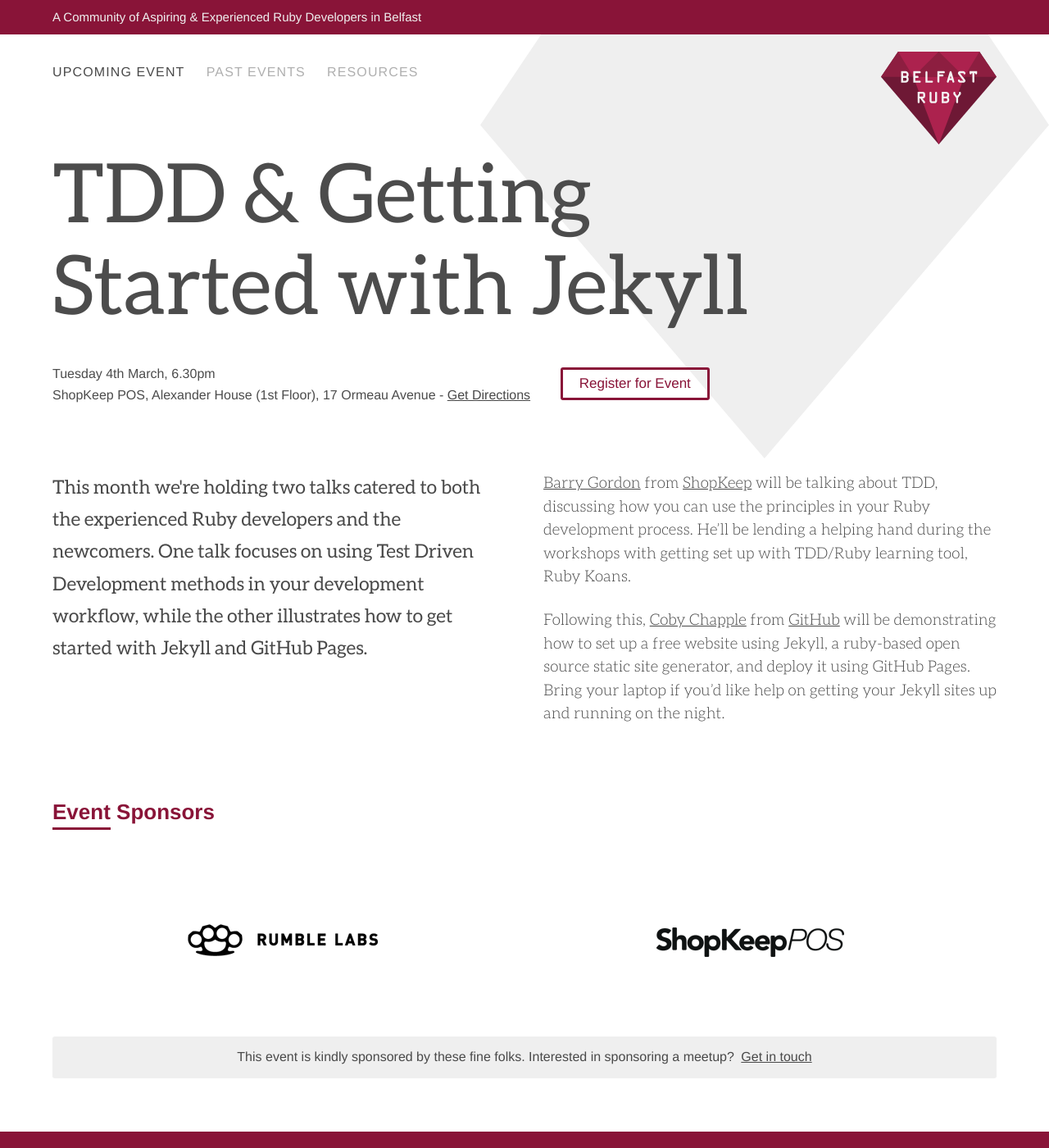
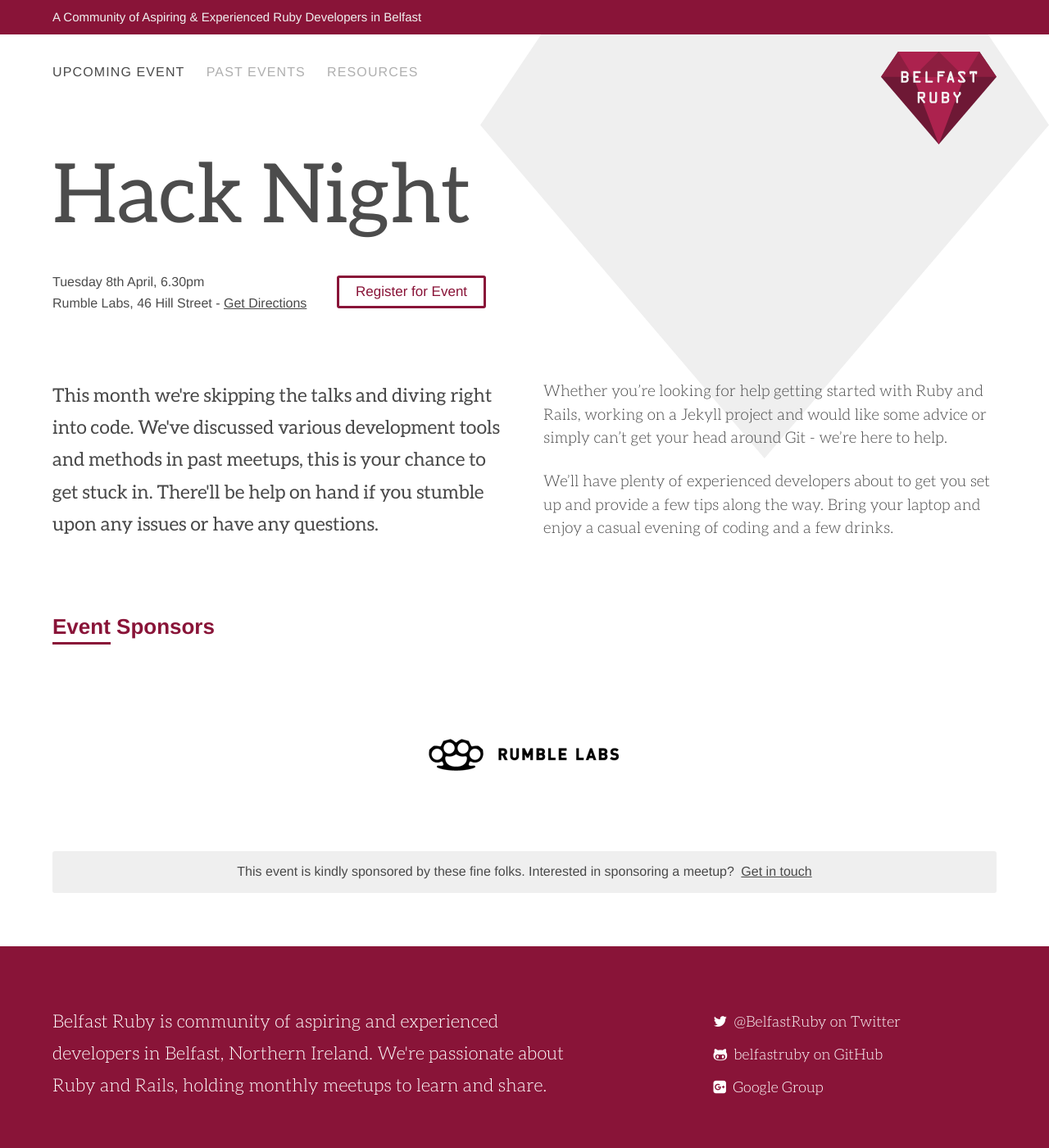
Before and after one commit to belfastruby/belfastruby.github.io, a Jekyll site: the page built from index.html, in a window 1280 px wide and 1400 px high. Shown: the whole window at 82% size. Built offline with Jekyll 4.4.1, drawn with Linux system fonts in a browser that asks for light colours; nearby versions of some CDN libraries; Markdown is read by kramdown in place of the engine named in the settings.

Commit message:
updating site with BR-13 event details

```diff
--- a/_posts/2014-02-26-tdd-and-jekyll.markdown
+++ b/_posts/2014-02-26-tdd-and-jekyll.markdown
@@ -1,7 +1,7 @@
 ---
 layout: post
 
-past: false
+past: true
 number: "BR-12"
 title: "TDD &amp; Getting Started with Jekyll"
 when: Tuesday 4th March, 6.30pm
--- /dev/null
+++ b/_posts/2014-04-08-hack-night.markdown
@@ -0,0 +1,22 @@
+---
+layout: post
+
+past: false
+number: "BR-13"
+title: "Hack Night"
+when: Tuesday 8th April, 6.30pm
+location: Rumble Labs, 46 Hill Street
+
+directions: https://maps.google.com/maps?f=d&source=s_d&saddr=&hl=en&ie=UTF8&layer=c&daddr=The+Rumble+Laboratory+%4054.60231963589608,-5.927209854125977
+
+register_link: "http://digitalcircle.org/events/662"
+
+sponsors: [{name: "Rumble Labs", image: "/assets/images/rumblelabs-logo.png", link: "http://rumblelabs.com"},]
+
+intro: "This month we're skipping the talks and diving right into code. We've discussed various development tools and methods in past meetups, this is your chance to get stuck in.  There'll be help on hand if you stumble upon any issues or have any questions."
+
+---
+
+Whether you're looking for help getting started with Ruby and Rails, working on a Jekyll project and would like some advice or simply can't get your head around Git - we're here to help.
+
+We'll have plenty of experienced developers about to get you set up and provide a few tips along the way. Bring your laptop and enjoy a casual evening of coding and a few drinks.
```
